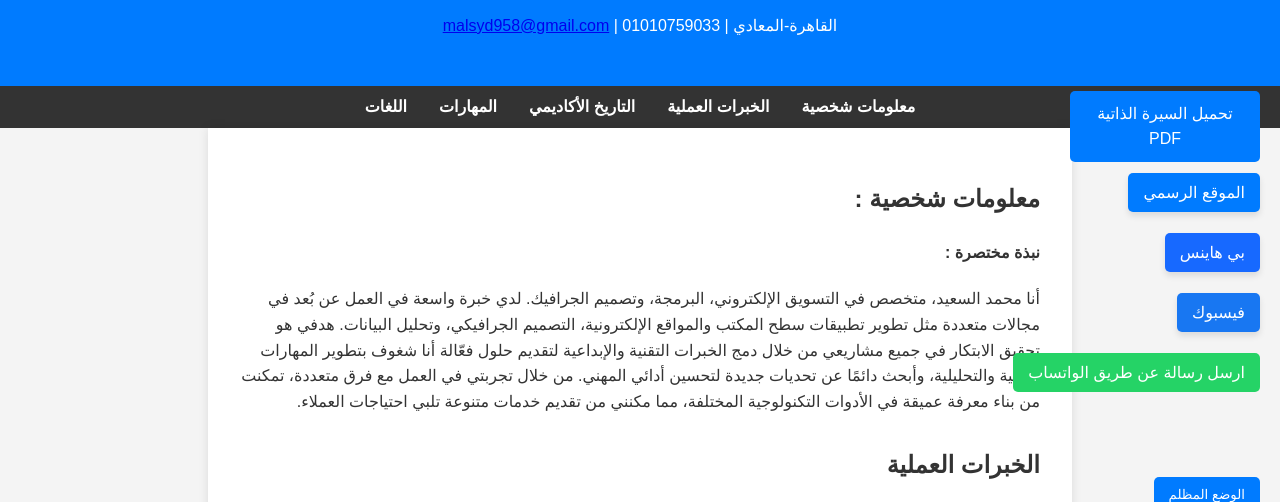
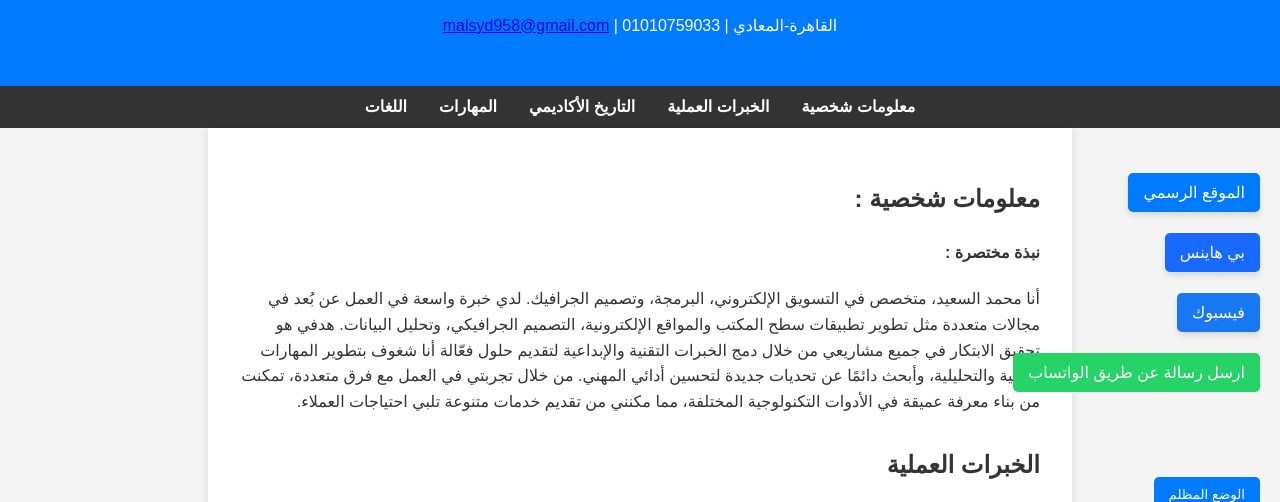
Before and after one commit to Mohamedw2/mohamedelsaeedcv, a plain HTML site: page index.html in a window 1280 px wide. Shown: the part 268-770 px from the top of the page. Drawn offline with Linux system fonts and the light colour scheme.

Commit message:
Update index.html

```diff
--- a/index.html
+++ b/index.html
@@ -121,7 +121,7 @@
     <button id="facebookButton" onclick="window.open('https://www.facebook.com/100001705257626', '_blank')">فيسبوك</button>
     <button id="behanceButton" onclick="window.open('https://www.behance.net/mohamedabdelha10', '_blank')">بي هاينس</button>
     <button id="officialSiteButton" onclick="window.open('https://mohamed-elsaeed-abd-elhafez.site123.me/', '_blank')">الموقع الرسمي</button>
-    <a id="downloadPDFButton" class="btn btn-vertical" style="bottom: 370px;">تحميل السيرة الذاتية PDF</a>
+
 
 
 
```
